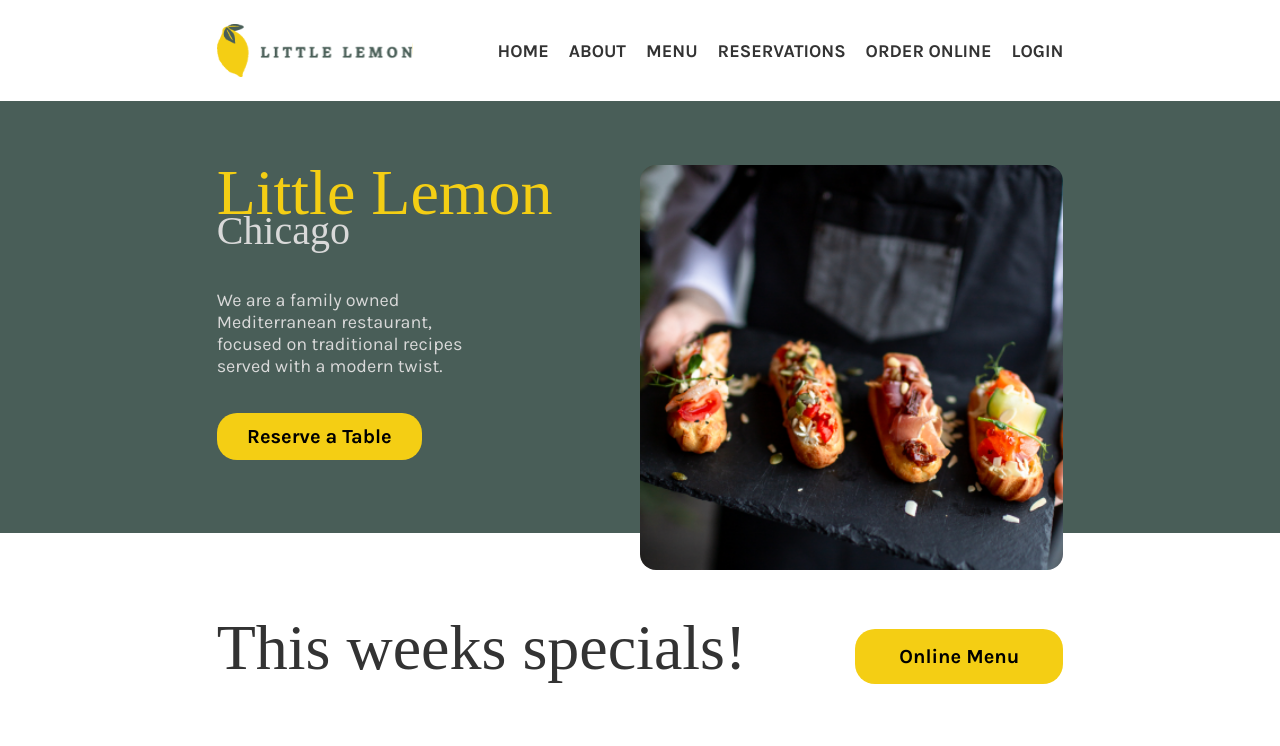
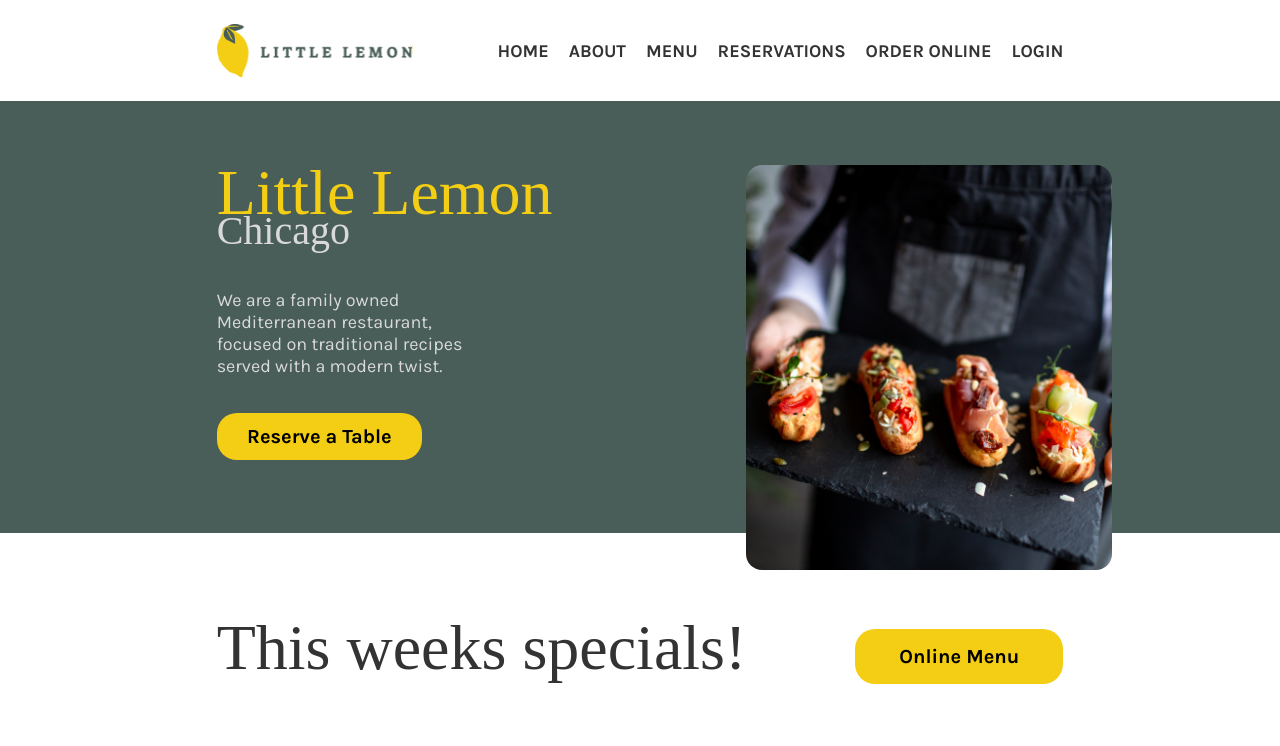
Before and after one commit to fronceee/little-lemon-project, a React (Vite) app: page / in a window 1280 px wide. Shown: the top 746 px of the page. Built offline with nearby package versions, Linux system fonts and the light colour scheme; grey boxes are pictures that could not be loaded; a web font is replaced by a local one.

Commit message:
update hero img grid

```diff
--- a/src/App.css
+++ b/src/App.css
@@ -101,11 +101,9 @@ main {
 }
 
 #hero-img {
-  grid-area: 1 / 5 / 2 / 9;
+  grid-area: 1 / 6 / 2 / 9;
   margin-top: 2em;
-  width: 100%;
   height: 110%;
-  object-fit: cover;
 }
 @media screen and (max-width: 820px) {
   #hero-div {
@@ -116,6 +114,7 @@ main {
     position: inherit;
     grid-area: 1 / 6 / 4 / 9;
     object-fit: cover;
+    width: 100%;
     height: auto;
   }
   #hero-paragraph {
```
